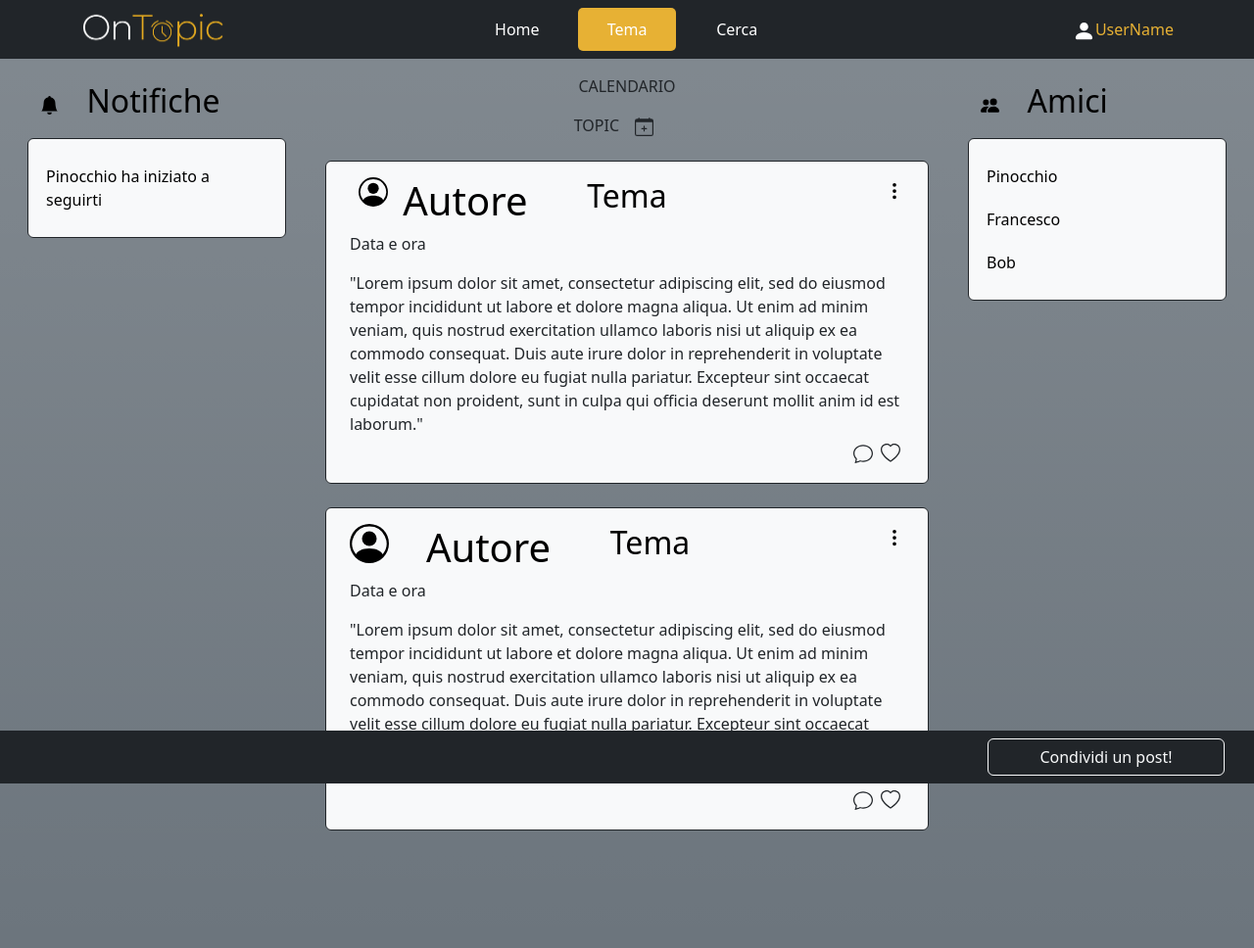
After one commit to Fracarlucci/OnTopic, a PHP site: page /html/tema.html in a window 1280 px wide. The commit adds this page. Shown: the whole page at 98% size. Run offline with PHP 8.4, Linux system fonts and the light colour scheme.

Commit message:
add tema page

```diff
--- a/src/css/style.css
+++ b/src/css/style.css
@@ -57,14 +57,23 @@ body>footer {
     width: 100%;
 }
 
-section h1, h2 {
+/* section h1, h2 {
     position: relative;
     top: 10%;
-}
+} */
 
 aside a {
     color: #000;
 }
+
+.topic{
+    text-align: right;
+}
+
+#calendar{
+    align-items: center;
+}
+
 
 @media screen and (min-width: 768px) {
     #logoMobile, .dividerClass, #bell{
@@ -86,6 +95,8 @@ aside a {
     #notificationBell, #friendIcon{
         display: inline-block;
         text-align: left;
+        width: 30px;
+        height: 40px;
         margin-left: 5%;
     }
     nav>ul>li.menuButtonSelected, nav>ul>li.menuButton:hover{
@@ -98,6 +109,9 @@ aside a {
         text-align: center;
         background-color: dark;
         border-radius: 5px;
+    }
+    h2{
+        margin: 0%;
     }
 }
 
@@ -133,8 +147,10 @@ aside a {
 
 }
 
+/*
 @media screen and (min-width: 768px) {
     h1, h2 {
         font-size: 2.5vw;
     }
 }
+*/
--- /dev/null
+++ b/src/html/tema.html
@@ -0,0 +1,280 @@
+<!doctype html>
+<html lang="it">
+    <head>
+        <meta charset="utf-8" />
+        <meta name="viewport" content="width=device-width, initial-scale=1" />
+
+        <title>OnTopic - Home</title>
+
+        <!-- Bootstrap -->
+        <link href="https://cdn.jsdelivr.net/npm/bootstrap@5.2.3/dist/css/bootstrap.min.css" rel="stylesheet" integrity="sha384-rbsA2VBKQhggwzxH7pPCaAqO46MgnOM80zW1RWuH61DGLwZJEdK2Kadq2F9CUG65" crossorigin="anonymous">
+        <link rel="stylesheet" href="../css/style.css">
+    </head>
+    <body class="bg-secondary bg-gradient">
+        <header class="bg-dark py-2">
+
+            <!-- Logo -->
+            <div id="logoMobile" class="text-center">
+                <a text href="#"><img src="../../doc/img/OnTopic_logo.png" alt="OnTopic"/></a>
+            </div>
+
+            <!-- Divider -->
+            <div class="d-flex justify-content-center col-12">
+                <hr class="dividerClass text-light" width="70%" />
+            </div>
+
+            <!-- Menu -->
+            <div class="container">
+                <div class="row">
+                    <nav>
+                        <ul class="nav nav-pills" role="tablist">
+                            <!-- Bell icon -->
+                            <div class="d-flex align-items-center col-3">
+                                <li>
+                                    <!-- Logo Desktop-->
+                                    <div id="logoDesktop" class="text-left">
+                                        <a text href="#"><img src="../../doc/img/OnTopic_logo.png" alt="OnTopic"/></a>
+                                    </div>
+
+                                    <a href="#">
+                                        <svg xmlns="http://www.w3.org/2000/svg" width="23" height="23" fill="currentColor" class="bi bi-bell-fill" id="bell" viewBox="0 0 16 16">
+                                            <path d="M8 16a2 2 0 0 0 2-2H6a2 2 0 0 0 2 2zm.995-14.901a1 1 0 1 0-1.99 0A5.002 5.002 0 0 0 3 6c0 1.098-.5 6-2 7h14c-1.5-1-2-5.902-2-7 0-2.42-1.72-4.44-4.005-4.901z"/>
+                                        </svg>
+                                    </a>
+                                </li>
+                            </div>
+
+                            <!-- Link -->
+                            <div id="link" class="d-flex justify-content-center col-6">
+                                <nav>
+                                    <ul class="menu">
+                                        <li class="menuButton nav-item mx-1"><a href="#">Home</a></li>
+                                        <li class="menuButtonSelected nav-item mx-1"><a href="#">Tema</a></li>
+                                        <li class="menuButton nav-item mx-1"><a href="#">Cerca</a></li>
+                                    </ul>
+                                </nav>
+                            </div>
+
+                            <!-- Profile icon -->
+                            <div id="icon" class="d-flex justify-content-end col-3">
+                                <li class="d-flex align-items-center">
+                                    <a href="#">
+                                        <svg xmlns="http://www.w3.org/2000/svg" width="23" height="23" fill="currentColor" class="bi bi-person-fill" viewBox="0 0 16 16">
+                                            <path d="M3 14s-1 0-1-1 1-4 6-4 6 3 6 4-1 1-1 1H3Zm5-6a3 3 0 1 0 0-6 3 3 0 0 0 0 6Z"/>
+                                        </svg>
+                                    </a>
+                                    <!-- UserName Desktop -->
+                                    <div id="userName" class="d-flex align-items-center">
+                                        <a id="userName" href="#">UserName</a>
+                                    </div>
+                                </li>
+                            </div>
+                        </ul>
+                    </nav>
+                </div>
+            </div>
+        </header>
+
+        <div class="container-fluid">
+            <div class="row">
+                <div class="col-3">
+                    <aside class="m-2 px-2 py-3">
+                        <!-- Bell icon -->
+                        <a href="#">
+                            <div id="notificationBell" class="col-1">
+                                <svg xmlns="http://www.w3.org/2000/svg" width="25" height="25" fill="currentColor" class="bi bi-bell-fill" viewBox="0 0 21 21">
+                                    <path d="M8 16a2 2 0 0 0 2-2H6a2 2 0 0 0 2 2zm.995-14.901a1 1 0 1 0-1.99 0A5.002 5.002 0 0 0 3 6c0 1.098-.5 6-2 7h14c-1.5-1-2-5.902-2-7 0-2.42-1.72-4.44-4.005-4.901z"/>
+                                </svg>
+                            </div>
+                            <div id="notificationBell" class="col-5">
+                                <h2>Notifiche</h2>
+                            </div>
+                        </a>
+                        <div class="bg-light border border-dark px-2 py-3 my-1 rounded">
+                            <nav>
+                                <ul>
+                                    <li width="100%" class="friends"><a href="#">Pinocchio ha iniziato a seguirti</a></li>
+                                </ul>
+                            </nav>
+                        </div>
+                    </aside>
+                </div>
+                <div class="col-md-6 col-sm-12">
+                    <div class="row d-flex justify-content-center m-2 py-2 calendar">
+                        CALENDARIO
+                    </div>
+                    <div class="d-flex justify-content-center col-12">
+                        <div class="col-6 px-2 topic">
+                            TOPIC
+                        </div>
+                        <div class="col-6 px-2">
+                            <svg xmlns="http://www.w3.org/2000/svg" width="19" height="19" fill="currentColor" class="bi bi-calendar-plus" id="calendar" viewBox="0 0 16 16">
+                                <path d="M8 7a.5.5 0 0 1 .5.5V9H10a.5.5 0 0 1 0 1H8.5v1.5a.5.5 0 0 1-1 0V10H6a.5.5 0 0 1 0-1h1.5V7.5A.5.5 0 0 1 8 7z"/>
+                                <path d="M3.5 0a.5.5 0 0 1 .5.5V1h8V.5a.5.5 0 0 1 1 0V1h1a2 2 0 0 1 2 2v11a2 2 0 0 1-2 2H2a2 2 0 0 1-2-2V3a2 2 0 0 1 2-2h1V.5a.5.5 0 0 1 .5-.5zM1 4v10a1 1 0 0 0 1 1h12a1 1 0 0 0 1-1V4H1z"/>
+                            </svg>
+                        </div>
+                    </div>
+                    <main>
+                        <section class="bg-light border border-dark my-4 px-4 py-3 rounded">
+                            <header>
+                                <div class="d-flex flex-row">
+                                    <!-- User icon -->
+                                    <div class="d-flex justify-content-center col-1 prova">
+                                        <a href="#">
+                                            <svg xmlns="http://www.w3.org/2000/svg" width="30" height="30" fill="currentColor" class="bi bi-person-circle" viewBox="0 0 16 16">
+                                                <path d="M11 6a3 3 0 1 1-6 0 3 3 0 0 1 6 0z"/>
+                                                <path fill-rule="evenodd" d="M0 8a8 8 0 1 1 16 0A8 8 0 0 1 0 8zm8-7a7 7 0 0 0-5.468 11.37C3.242 11.226 4.805 10 8 10s4.757 1.225 5.468 2.37A7 7 0 0 0 8 1z"/>
+                                            </svg>
+                                        </a>
+                                    </div>
+                                    <!-- Username -->
+                                    <div class="d-flex justify-content-center col-3 prova">
+                                        <a href="#">
+                                            <h1>Autore</h1>
+                                        </a>
+                                    </div>
+                                    <!-- Theme -->
+                                    <div class="d-flex justify-content-center col-4">
+                                        <a href="#">
+                                            <h2>Tema</h2>
+                                        </a>
+                                    </div>
+                                    <!-- Dots icon -->
+                                    <div class="d-flex justify-content-end col-4">
+                                        <a href="#">
+                                            <svg xmlns="http://www.w3.org/2000/svg" width="20" height="20" fill="currentColor" class="bi bi-three-dots-vertical" viewBox="0 0 16 16">
+                                                <path d="M9.5 13a1.5 1.5 0 1 1-3 0 1.5 1.5 0 0 1 3 0zm0-5a1.5 1.5 0 1 1-3 0 1.5 1.5 0 0 1 3 0zm0-5a1.5 1.5 0 1 1-3 0 1.5 1.5 0 0 1 3 0z"/>
+                                            </svg>
+                                        </a>
+                                    </div>
+                                </div>
+                                <p>Data e ora</p>
+                            </header>
+                            <article>
+                                "Lorem ipsum dolor sit amet, consectetur adipiscing elit, sed do eiusmod tempor incididunt ut labore et dolore magna aliqua. Ut enim ad minim veniam, quis nostrud exercitation ullamco laboris nisi ut aliquip ex ea commodo consequat. Duis aute irure dolor in reprehenderit in voluptate velit esse cillum dolore eu fugiat nulla pariatur. Excepteur sint occaecat cupidatat non proident, sunt in culpa qui officia deserunt mollit anim id est laborum."
+                            </article>
+                            <footer class="my-1">
+                                <div class="d-flex justify-content-end">
+                                    <!-- Comment icon -->
+                                    <div class="mx-1">
+                                        <svg xmlns="http://www.w3.org/2000/svg" width="20" height="20" fill="currentColor" class="bi bi-chat" viewBox="0 0 16 16">
+                                            <path d="M2.678 11.894a1 1 0 0 1 .287.801 10.97 10.97 0 0 1-.398 2c1.395-.323 2.247-.697 2.634-.893a1 1 0 0 1 .71-.074A8.06 8.06 0 0 0 8 14c3.996 0 7-2.807 7-6 0-3.192-3.004-6-7-6S1 4.808 1 8c0 1.468.617 2.83 1.678 3.894zm-.493 3.905a21.682 21.682 0 0 1-.713.129c-.2.032-.352-.176-.273-.362a9.68 9.68 0 0 0 .244-.637l.003-.01c.248-.72.45-1.548.524-2.319C.743 11.37 0 9.76 0 8c0-3.866 3.582-7 8-7s8 3.134 8 7-3.582 7-8 7a9.06 9.06 0 0 1-2.347-.306c-.52.263-1.639.742-3.468 1.105z"/>
+                                        </svg>
+                                    </div>
+                                    <!-- Heart icon -->
+                                    <div class="mx-1">
+                                        <svg xmlns="http://www.w3.org/2000/svg" width="20" height="20" fill="currentColor" class="bi bi-heart" viewBox="0 0 16 16">
+                                            <path d="m8 2.748-.717-.737C5.6.281 2.514.878 1.4 3.053c-.523 1.023-.641 2.5.314 4.385.92 1.815 2.834 3.989 6.286 6.357 3.452-2.368 5.365-4.542 6.286-6.357.955-1.886.838-3.362.314-4.385C13.486.878 10.4.28 8.717 2.01L8 2.748zM8 15C-7.333 4.868 3.279-3.04 7.824 1.143c.06.055.119.112.176.171a3.12 3.12 0 0 1 .176-.17C12.72-3.042 23.333 4.867 8 15z"/>
+                                        </svg>
+                                    </div>
+                                </div>
+                            </footer>
+                        </section>
+                        <section class="bg-light border border-dark my-4 px-4 py-3 rounded">
+                            <header>
+                                <div class="d-flex flex-row">
+                                    <!-- User icon -->
+                                    <div class="d-flex justify-content-start col-1">
+                                        <a href="#">
+                                            <svg xmlns="http://www.w3.org/2000/svg" width="40" height="40" fill="currentColor" class="bi bi-person-circle" viewBox="0 0 16 16">
+                                                <path d="M11 6a3 3 0 1 1-6 0 3 3 0 0 1 6 0z"/>
+                                                <path fill-rule="evenodd" d="M0 8a8 8 0 1 1 16 0A8 8 0 0 1 0 8zm8-7a7 7 0 0 0-5.468 11.37C3.242 11.226 4.805 10 8 10s4.757 1.225 5.468 2.37A7 7 0 0 0 8 1z"/>
+                                            </svg>
+                                        </a>
+                                    </div>
+                                    <!-- Username -->
+                                    <div class="d-flex justify-content-center col-4">
+                                        <a href="#">
+                                            <h1>Autore</h1>
+                                        </a>
+                                    </div>
+                                    <!-- Theme -->
+                                    <div class="d-flex justify-content-center col-3">
+                                        <a href="#">
+                                            <h2>Tema</h2>
+                                        </a>
+                                    </div>
+                                    <!-- Dots icon -->
+                                    <div class="d-flex justify-content-end col-4">
+                                        <a href="#">
+                                            <svg xmlns="http://www.w3.org/2000/svg" width="20" height="20" fill="currentColor" class="bi bi-three-dots-vertical" viewBox="0 0 16 16">
+                                                <path d="M9.5 13a1.5 1.5 0 1 1-3 0 1.5 1.5 0 0 1 3 0zm0-5a1.5 1.5 0 1 1-3 0 1.5 1.5 0 0 1 3 0zm0-5a1.5 1.5 0 1 1-3 0 1.5 1.5 0 0 1 3 0z"/>
+                                            </svg>
+                                        </a>
+                                    </div>
+                                </div>
+                                <p>Data e ora</p>
+                            </header>
+                            <article>
+                                "Lorem ipsum dolor sit amet, consectetur adipiscing elit, sed do eiusmod tempor incididunt ut labore et dolore magna aliqua. Ut enim ad minim veniam, quis nostrud exercitation ullamco laboris nisi ut aliquip ex ea commodo consequat. Duis aute irure dolor in reprehenderit in voluptate velit esse cillum dolore eu fugiat nulla pariatur. Excepteur sint occaecat cupidatat non proident, sunt in culpa qui officia deserunt mollit anim id est laborum."
+                            </article>
+                            <footer class="my-1">
+                                <div class="d-flex justify-content-end">
+                                    <!-- Comment icon -->
+                                    <div class="mx-1">
+                                        <svg xmlns="http://www.w3.org/2000/svg" width="20" height="20" fill="currentColor" class="bi bi-chat" viewBox="0 0 16 16">
+                                            <path d="M2.678 11.894a1 1 0 0 1 .287.801 10.97 10.97 0 0 1-.398 2c1.395-.323 2.247-.697 2.634-.893a1 1 0 0 1 .71-.074A8.06 8.06 0 0 0 8 14c3.996 0 7-2.807 7-6 0-3.192-3.004-6-7-6S1 4.808 1 8c0 1.468.617 2.83 1.678 3.894zm-.493 3.905a21.682 21.682 0 0 1-.713.129c-.2.032-.352-.176-.273-.362a9.68 9.68 0 0 0 .244-.637l.003-.01c.248-.72.45-1.548.524-2.319C.743 11.37 0 9.76 0 8c0-3.866 3.582-7 8-7s8 3.134 8 7-3.582 7-8 7a9.06 9.06 0 0 1-2.347-.306c-.52.263-1.639.742-3.468 1.105z"/>
+                                        </svg>
+                                    </div>
+                                    <!-- Heart icon -->
+                                    <div class="mx-1">
+                                        <svg xmlns="http://www.w3.org/2000/svg" width="20" height="20" fill="currentColor" class="bi bi-heart" viewBox="0 0 16 16">
+                                            <path d="m8 2.748-.717-.737C5.6.281 2.514.878 1.4 3.053c-.523 1.023-.641 2.5.314 4.385.92 1.815 2.834 3.989 6.286 6.357 3.452-2.368 5.365-4.542 6.286-6.357.955-1.886.838-3.362.314-4.385C13.486.878 10.4.28 8.717 2.01L8 2.748zM8 15C-7.333 4.868 3.279-3.04 7.824 1.143c.06.055.119.112.176.171a3.12 3.12 0 0 1 .176-.17C12.72-3.042 23.333 4.867 8 15z"/>
+                                        </svg>
+                                    </div>
+                                </div>
+                            </footer>
+                        </section>
+                    </main>
+                </div>
+                <div class="col-3">
+                    <aside class="m-2 px-2 py-3">
+                        <!-- Friends icon -->
+                        <a href="#">
+                            <div id="notificationBell" class="col-1">
+                                <svg xmlns="http://www.w3.org/2000/svg" width="25" height="25" fill="currentColor" class="bi bi-people-fill" viewBox="0 0 21 21">
+                                    <path d="M7 14s-1 0-1-1 1-4 5-4 5 3 5 4-1 1-1 1H7Zm4-6a3 3 0 1 0 0-6 3 3 0 0 0 0 6Zm-5.784 6A2.238 2.238 0 0 1 5 13c0-1.355.68-2.75 1.936-3.72A6.325 6.325 0 0 0 5 9c-4 0-5 3-5 4s1 1 1 1h4.216ZM4.5 8a2.5 2.5 0 1 0 0-5 2.5 2.5 0 0 0 0 5Z"/>
+                                </svg>
+                            </div>
+                            <div id="friendIcon" class="col-5">
+                                <h2>Amici</h2>
+                            </div>
+                        </a>
+                        <div class="bg-light border border-dark px-2 py-3 my-1 rounded">
+                            <nav>
+                                <ul>
+                                    <li class="friends"><a href="#">Pinocchio</a></li>
+                                    <li class="friends"><a href="#">Francesco</a></li>
+                                    <li class="friends"><a href="#">Bob</a></li>
+                                </ul>
+                            </nav>
+                        </div>
+                    </aside>
+                </div>
+                <div class="p-5"></div>
+            </div>
+        </div>
+
+        <footer class="bg-dark py-2">
+            <!-- Add post -->
+            <div class="text-center addIcon">
+                <a href="#">
+                    <svg xmlns="http://www.w3.org/2000/svg" width="50" height="50" fill="currentColor" class="bi bi-plus-circle" id="addPost" viewBox="0 0 16 16">
+                        <path d="M8 15A7 7 0 1 1 8 1a7 7 0 0 1 0 14zm0 1A8 8 0 1 0 8 0a8 8 0 0 0 0 16z"/>
+                        <path d="M8 4a.5.5 0 0 1 .5.5v3h3a.5.5 0 0 1 0 1h-3v3a.5.5 0 0 1-1 0v-3h-3a.5.5 0 0 1 0-1h3v-3A.5.5 0 0 1 8 4z"/>
+                    </svg>
+                </a>
+            </div>
+            <div class="row justify-content-end">
+                <div class="col-3">
+                </div>
+                <div class="col-6">
+                </div>
+                <div class="col-3 d-flex justify-content-center">
+                    <button type="button" id="addButtonDesktop" class="btn btn-outline-light" href="#">Condividi un post!</button>
+                </div>
+            </div>
+    </footer>
+
+    </body>
+</html>
```
Also changed, not shown: src/php/tema.php (added, +11 -0 lines), src/php/template/topic-post.php (added, +72 -0 lines).
